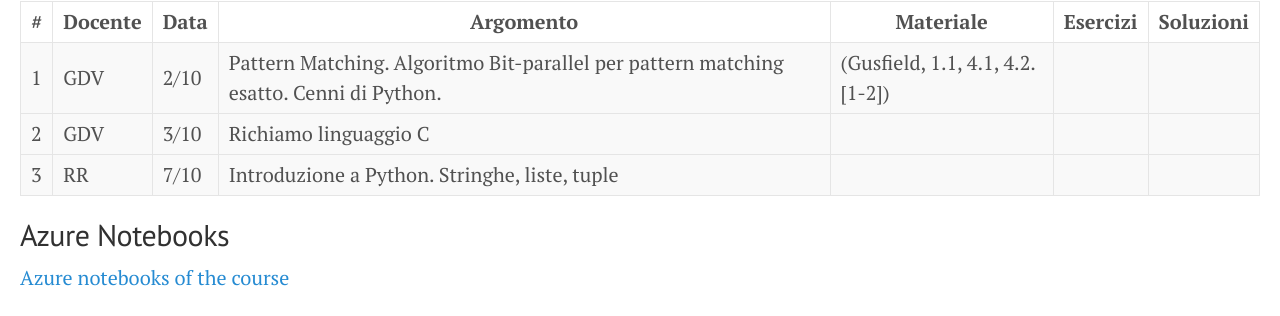
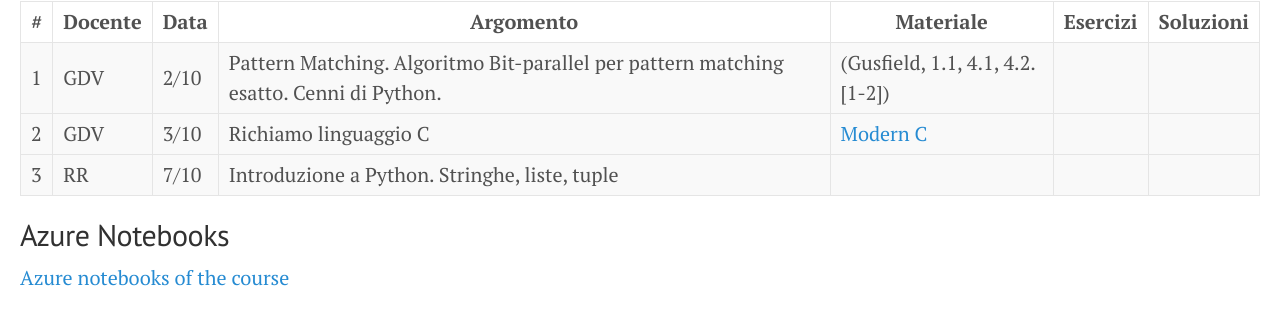
Before and after one commit to bioinformatica-corso/lezioni, a Jekyll site: the page built from docs/index.md, in a window 1280 px wide. Shown: the part 117-433 px from the top of the page. Built offline with Jekyll 4.4.1, drawn with Linux system fonts in a browser that asks for light colours.

Commit message:
Modern C

```diff
--- a/docs/index.md
+++ b/docs/index.md
@@ -10,7 +10,7 @@ title: Elementi di Bioinformatica (2019-20)
 | -- | --- | ----- | --------- | ---------- | ------------- | --------- |
 | 1 | GDV | 2/10 | Pattern Matching. Algoritmo Bit-parallel per pattern matching esatto. Cenni di Python.  | (Gusfield, 1.1, 4.1, 4.2.[1-2]) | | |
 | -- | --- | ----- | --------- | ---------- | ------------- | --------- |
-| 2 | GDV | 3/10 | Richiamo linguaggio C |  |  |
+| 2 | GDV | 3/10 | Richiamo linguaggio C | [Modern C](https://modernc.gforge.inria.fr/)
 | -- | --- | ----- | --------- | ---------- | ------------- | --------- |
 | 3 | RR | 7/10 |  Introduzione a Python. Stringhe, liste, tuple |  |
 | -- | --- | ----- | --------- | ---------- | ------------- | --------- |
```
